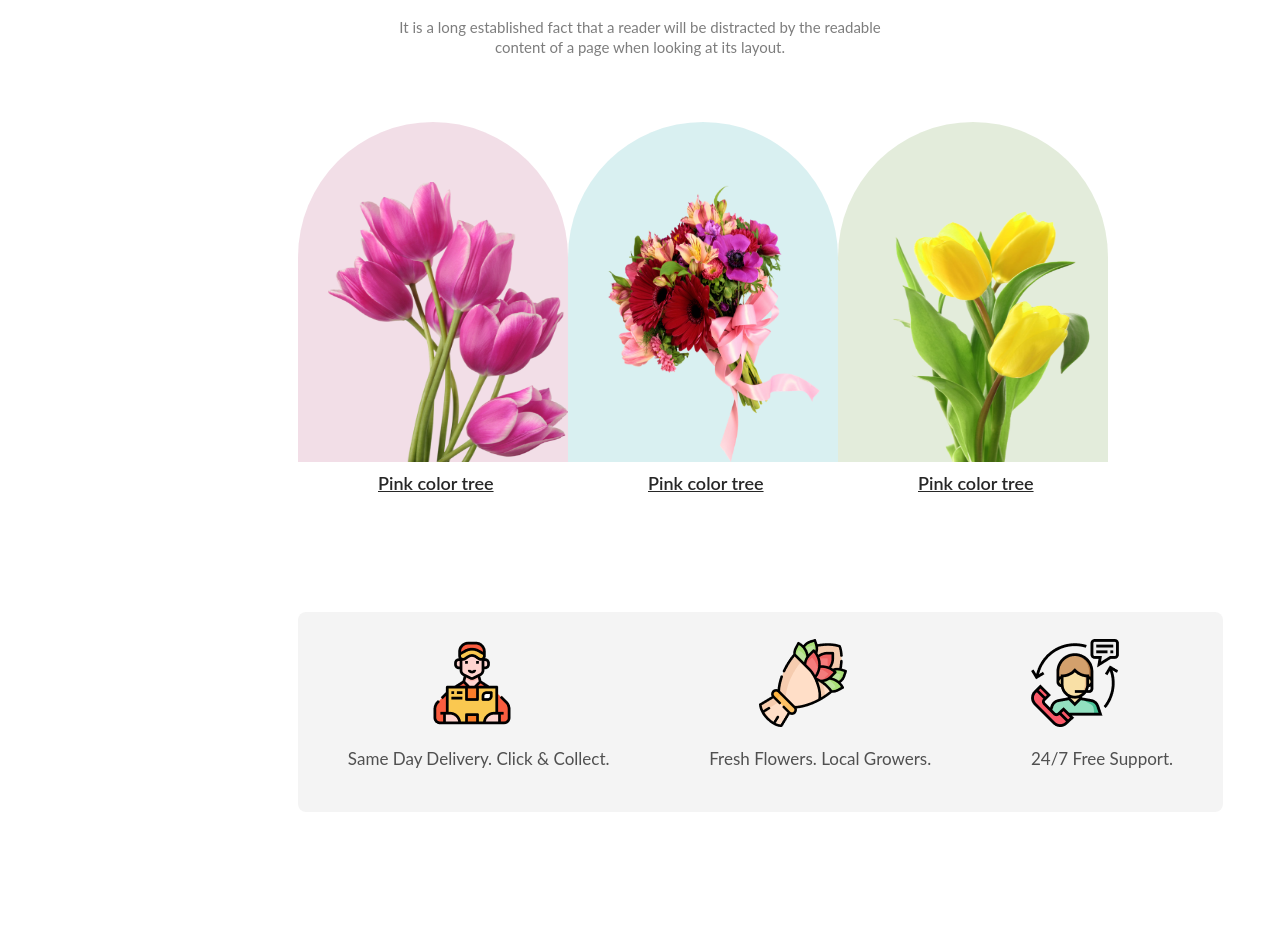
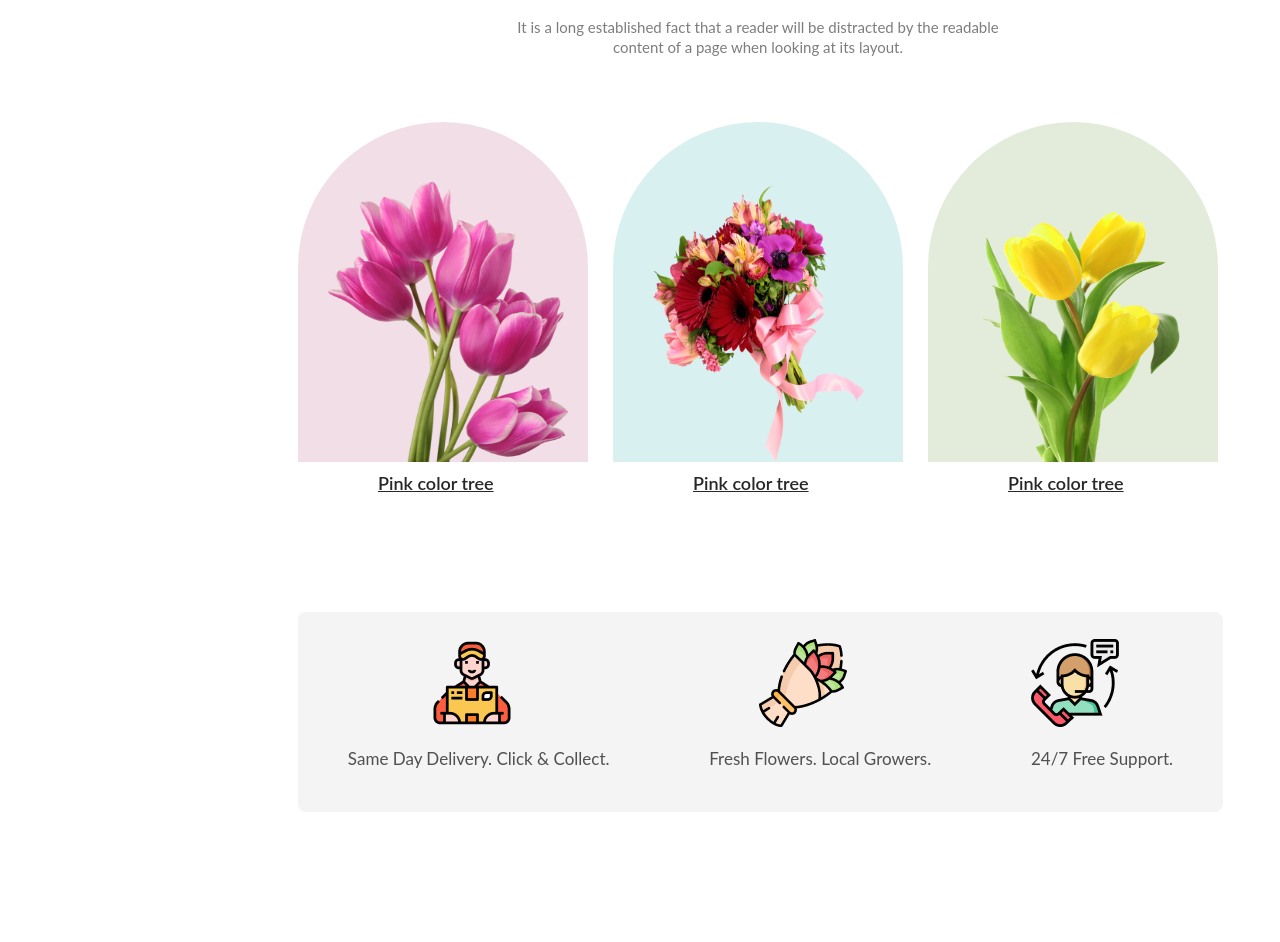
Before and after one commit to sakirmohammad775/Flower-shop, a plain HTML site: page index.html in a window 1280 px wide. Shown: the part 605-1547 px from the top of the page. Drawn offline with Linux system fonts and the light colour scheme.

Commit message:
new topic added

```diff
--- a/index.css
+++ b/index.css
@@ -51,6 +51,10 @@
     margin-left: 350px;
 }
 /*main part start*/
+.start{
+    width: 1500px;
+
+}
 .section-one{
     text-align: center;
     padding: 50px;
@@ -172,6 +176,10 @@
 .instagram{
     text-align: center;
     margin-top: 80px;
+    width: 1530px;
+
+
+
 }
 .picture{
     width:210px;
--- a/index.html
+++ b/index.html
@@ -19,7 +19,7 @@
    </header>
     <!--main branch start-->
     <main>
-        <section>
+        <section class="start">
             <div class="section-one">
                 <h2 class="our">Our Featured Flowers</h2>
                 <p class="header-description">It is a long established fact that a reader will be distracted by the readable <br>content of a page when looking at its layout.</p>
```
